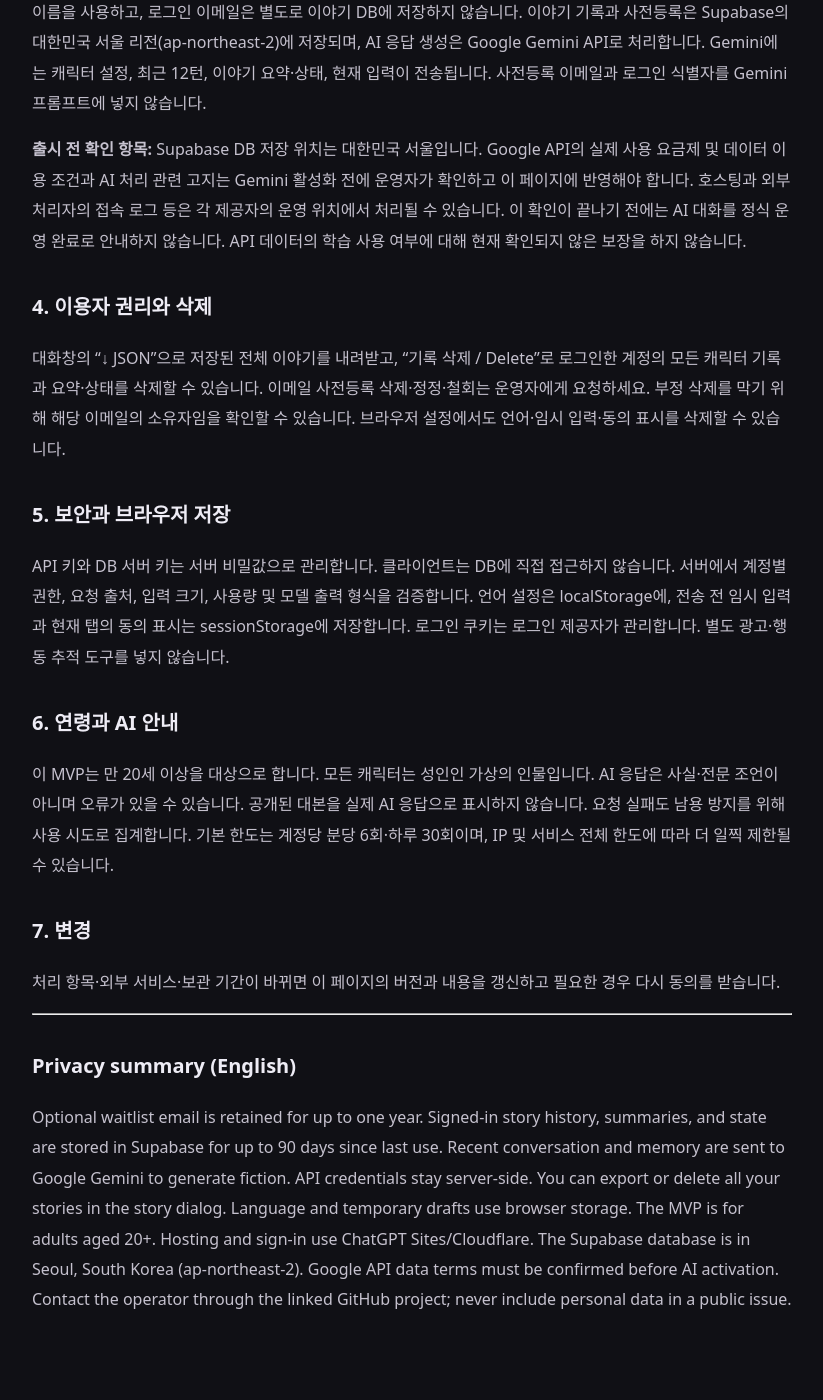
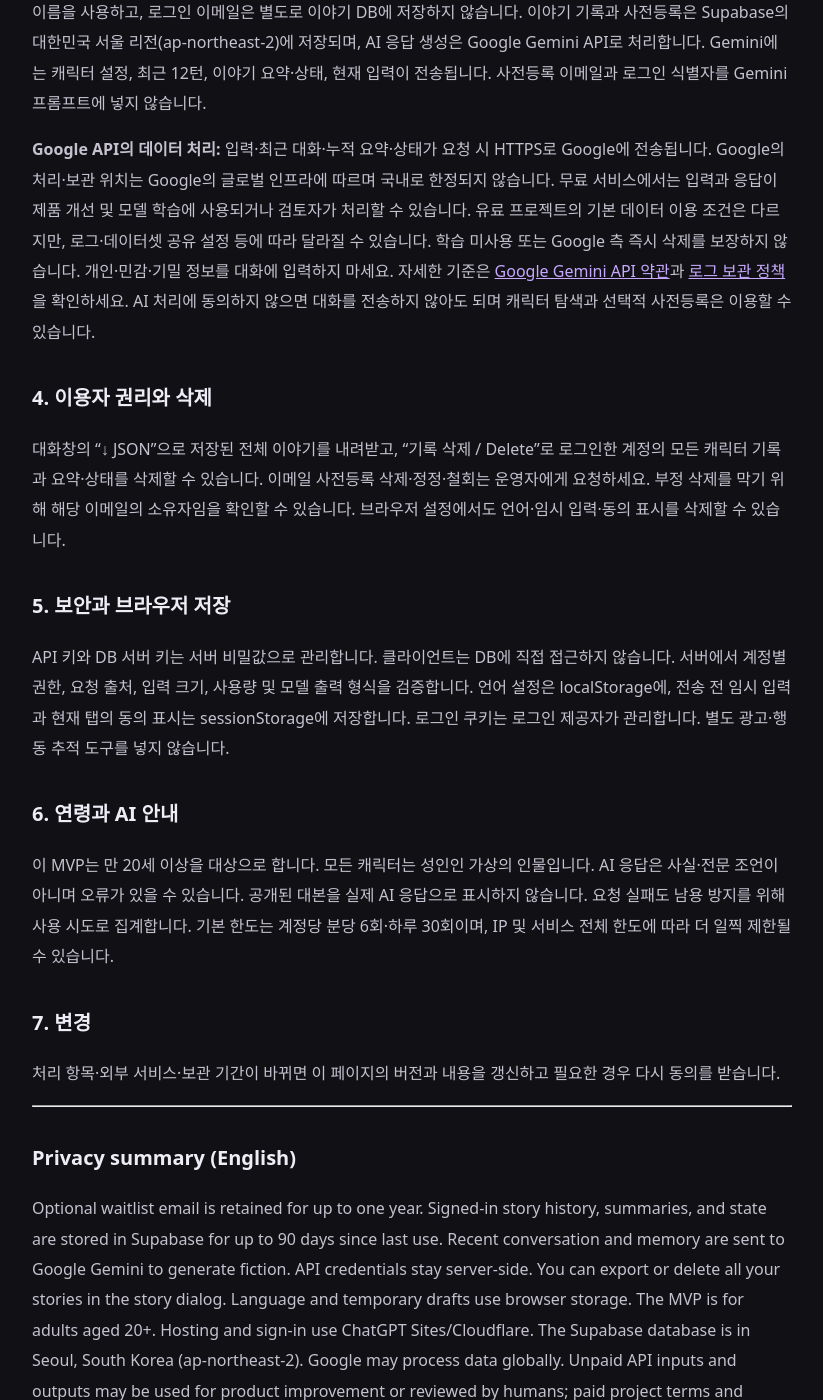
Before and after one commit to usik/usik.github.io, a Jekyll site: the page everstory/mvp/public/privacy.html, which Jekyll copies as it is, in a window 1280 px wide and 1400 px high, scrolled down 1084 px. Shown: the whole window, without its empty margins (228-1051 px from the left). Built offline with Jekyll 4.4.1, drawn with Linux system fonts in a browser that asks for light colours; some of the changed text lies outside the part shown.

```diff
--- a/everstory/mvp/public/privacy.html
+++ b/everstory/mvp/public/privacy.html
@@ -1,10 +1,10 @@
-<!doctype html><html lang="ko"><head><meta charset="utf-8"><meta name="viewport" content="width=device-width,initial-scale=1"><title>EverStory 개인정보 처리방침</title><style>body{background:#101015;color:#eeecf5;font:16px/1.9 system-ui,sans-serif;margin:0}main{max-width:760px;margin:auto;padding:40px 22px 80px}a{color:#c7a8ff}h1{font-size:30px}h2{font-size:20px;margin-top:32px}p,li{color:#c5c1ce}table{border-collapse:collapse;width:100%;font-size:14px}td,th{border:1px solid #48414f;text-align:left;padding:12px}</style></head><body><main><a href="/experience.html">← EverStory</a><h1>개인정보 처리방침</h1><p>버전 2026-10-27 · EverStory MVP</p><p>EverStory는 AI 캐릭터 이야기 서비스입니다. 이메일 사전등록과 이야기 저장 DB는 한국 서울 리전의 Supabase 프로젝트를 사용합니다. AI 대화는 Gemini 설정이 완료된 뒤 활성화됩니다. 연결되지 않은 기능을 완료로 표시하지 않습니다.</p>
+<!doctype html><html lang="ko"><head><meta charset="utf-8"><meta name="viewport" content="width=device-width,initial-scale=1"><title>EverStory 개인정보 처리방침</title><style>body{background:#101015;color:#eeecf5;font:16px/1.9 system-ui,sans-serif;margin:0}main{max-width:760px;margin:auto;padding:40px 22px 80px}a{color:#c7a8ff}h1{font-size:30px}h2{font-size:20px;margin-top:32px}p,li{color:#c5c1ce}table{border-collapse:collapse;width:100%;font-size:14px}td,th{border:1px solid #48414f;text-align:left;padding:12px}</style></head><body><main><a href="/experience.html">← EverStory</a><h1>개인정보 처리방침</h1><p>버전 2026-10-27 · EverStory MVP</p><p>EverStory는 AI 캐릭터 이야기 서비스입니다. 이메일 사전등록과 이야기 저장 DB는 한국 서울 리전의 Supabase 프로젝트를 사용합니다. AI 대화는 Google Gemini API로 생성됩니다. 연결되지 않은 기능을 완료로 표시하지 않습니다.</p>
 <h2>1. 운영자와 문의</h2><p>운영: GitHub <a href="https://github.com/usik">usik</a>의 EverStory 프로젝트. 개인정보 열람·삭제·동의 철회 등 문의는 <a href="https://github.com/usik/usik.github.io/issues/new">프로젝트 문의</a>로 접수할 수 있습니다. 공개 이슈에는 이메일 주소·대화 내용 등 개인정보를 적지 마세요. 비공개 확인이 필요한 경우 운영자가 별도 확인 방법을 안내합니다.</p>
 <h2>2. 수집 항목과 목적</h2><table><tr><th>구분</th><th>항목 / 목적</th><th>보관</th></tr><tr><td>사전등록 (선택)</td><td>이메일, 언어, 동의 버전, 등록 시각. 출시 및 초대 안내, 중복 등록 방지.</td><td>등록일부터 최대 1년 또는 철회 시까지</td></tr><tr><td>로그인 / 이야기</td><td>사이트별 계정 식별자, 선택한 캐릭터·언어, 입력과 AI 응답, 선택지, 이야기 요약·관계·장소 상태, 시각. 계정별 이야기 제공 및 복원.</td><td>마지막 이용 후 최대 90일 또는 삭제 요청 시까지</td></tr><tr><td>사용량 제한</td><td>계정 식별자, IP의 서버 키 기반 해시, 요청 횟수·시간. 남용 및 과금 폭주 방지.</td><td>제한 만료 후 최대 1일</td></tr></table>
 <p>이메일 사전등록을 하지 않아도 캐릭터를 탐색할 수 있습니다. 이야기 저장은 로그인이 필요합니다. 이메일 사전등록은 이메일 소유권 인증이나 로그인 계정 생성이 아닙니다. 결제 정보, 실명, 연락처는 요구하지 않습니다. 대화에 실제 민감정보를 입력하지 마세요.</p>
 <h2>3. 외부 처리 서비스</h2><p>로그인과 호스팅에는 ChatGPT Sites 및 Cloudflare가 사용됩니다. 로그인 제공자가 전달하는 계정 식별자와 표시 이름을 사용하고, 로그인 이메일은 별도로 이야기 DB에 저장하지 않습니다. 이야기 기록과 사전등록은 Supabase의 대한민국 서울 리전(ap-northeast-2)에 저장되며, AI 응답 생성은 Google Gemini API로 처리합니다. Gemini에는 캐릭터 설정, 최근 12턴, 이야기 요약·상태, 현재 입력이 전송됩니다. 사전등록 이메일과 로그인 식별자를 Gemini 프롬프트에 넣지 않습니다.</p>
-<p><strong>출시 전 확인 항목:</strong> Supabase DB 저장 위치는 대한민국 서울입니다. Google API의 실제 사용 요금제 및 데이터 이용 조건과 AI 처리 관련 고지는 Gemini 활성화 전에 운영자가 확인하고 이 페이지에 반영해야 합니다. 호스팅과 외부 처리자의 접속 로그 등은 각 제공자의 운영 위치에서 처리될 수 있습니다. 이 확인이 끝나기 전에는 AI 대화를 정식 운영 완료로 안내하지 않습니다. API 데이터의 학습 사용 여부에 대해 현재 확인되지 않은 보장을 하지 않습니다.</p>
+<p><strong>Google API의 데이터 처리:</strong> 입력·최근 대화·누적 요약·상태가 요청 시 HTTPS로 Google에 전송됩니다. Google의 처리·보관 위치는 Google의 글로벌 인프라에 따르며 국내로 한정되지 않습니다. 무료 서비스에서는 입력과 응답이 제품 개선 및 모델 학습에 사용되거나 검토자가 처리할 수 있습니다. 유료 프로젝트의 기본 데이터 이용 조건은 다르지만, 로그·데이터셋 공유 설정 등에 따라 달라질 수 있습니다. 학습 미사용 또는 Google 측 즉시 삭제를 보장하지 않습니다. 개인·민감·기밀 정보를 대화에 입력하지 마세요. 자세한 기준은 <a href="https://ai.google.dev/gemini-api/terms">Google Gemini API 약관</a>과 <a href="https://ai.google.dev/gemini-api/docs/logs-policy">로그 보관 정책</a>을 확인하세요. AI 처리에 동의하지 않으면 대화를 전송하지 않아도 되며 캐릭터 탐색과 선택적 사전등록은 이용할 수 있습니다.</p>
 <h2>4. 이용자 권리와 삭제</h2><p>대화창의 “↓ JSON”으로 저장된 전체 이야기를 내려받고, “기록 삭제 / Delete”로 로그인한 계정의 모든 캐릭터 기록과 요약·상태를 삭제할 수 있습니다. 이메일 사전등록 삭제·정정·철회는 운영자에게 요청하세요. 부정 삭제를 막기 위해 해당 이메일의 소유자임을 확인할 수 있습니다. 브라우저 설정에서도 언어·임시 입력·동의 표시를 삭제할 수 있습니다.</p>
 <h2>5. 보안과 브라우저 저장</h2><p>API 키와 DB 서버 키는 서버 비밀값으로 관리합니다. 클라이언트는 DB에 직접 접근하지 않습니다. 서버에서 계정별 권한, 요청 출처, 입력 크기, 사용량 및 모델 출력 형식을 검증합니다. 언어 설정은 localStorage에, 전송 전 임시 입력과 현재 탭의 동의 표시는 sessionStorage에 저장합니다. 로그인 쿠키는 로그인 제공자가 관리합니다. 별도 광고·행동 추적 도구를 넣지 않습니다.</p>
 <h2>6. 연령과 AI 안내</h2><p>이 MVP는 만 20세 이상을 대상으로 합니다. 모든 캐릭터는 성인인 가상의 인물입니다. AI 응답은 사실·전문 조언이 아니며 오류가 있을 수 있습니다. 공개된 대본을 실제 AI 응답으로 표시하지 않습니다. 요청 실패도 남용 방지를 위해 사용 시도로 집계합니다. 기본 한도는 계정당 분당 6회·하루 30회이며, IP 및 서비스 전체 한도에 따라 더 일찍 제한될 수 있습니다.</p>
-<h2>7. 변경</h2><p>처리 항목·외부 서비스·보관 기간이 바뀌면 이 페이지의 버전과 내용을 갱신하고 필요한 경우 다시 동의를 받습니다.</p><hr><h2 lang="en">Privacy summary (English)</h2><p lang="en">Optional waitlist email is retained for up to one year. Signed-in story history, summaries, and state are stored in Supabase for up to 90 days since last use. Recent conversation and memory are sent to Google Gemini to generate fiction. API credentials stay server-side. You can export or delete all your stories in the story dialog. Language and temporary drafts use browser storage. The MVP is for adults aged 20+. Hosting and sign-in use ChatGPT Sites/Cloudflare. The Supabase database is in Seoul, South Korea (ap-northeast-2). Google API data terms must be confirmed before AI activation. Contact the operator through the linked GitHub project; never include personal data in a public issue.</p></main></body></html>
+<h2>7. 변경</h2><p>처리 항목·외부 서비스·보관 기간이 바뀌면 이 페이지의 버전과 내용을 갱신하고 필요한 경우 다시 동의를 받습니다.</p><hr><h2 lang="en">Privacy summary (English)</h2><p lang="en">Optional waitlist email is retained for up to one year. Signed-in story history, summaries, and state are stored in Supabase for up to 90 days since last use. Recent conversation and memory are sent to Google Gemini to generate fiction. API credentials stay server-side. You can export or delete all your stories in the story dialog. Language and temporary drafts use browser storage. The MVP is for adults aged 20+. Hosting and sign-in use ChatGPT Sites/Cloudflare. The Supabase database is in Seoul, South Korea (ap-northeast-2). Google may process data globally. Unpaid API inputs and outputs may be used for product improvement or reviewed by humans; paid project terms and logging/sharing settings differ. Do not enter personal, sensitive, or confidential data. Google-side immediate deletion or exclusion from training is not guaranteed. See the linked Google API terms and logging policy. Contact the operator through the linked GitHub project; never include personal data in a public issue.</p></main></body></html>
```
